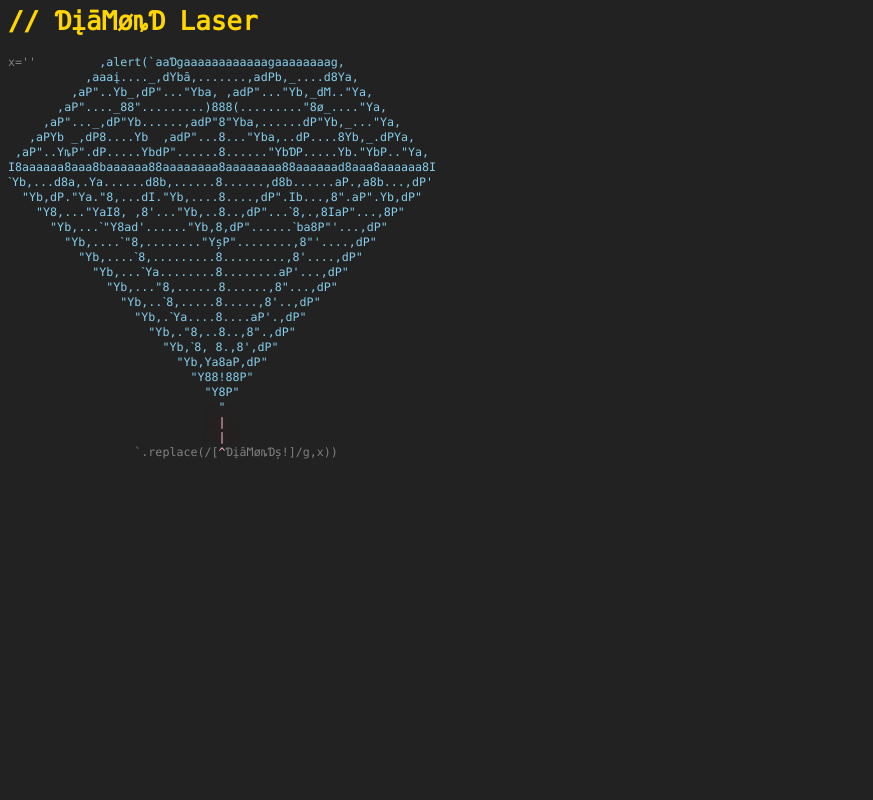
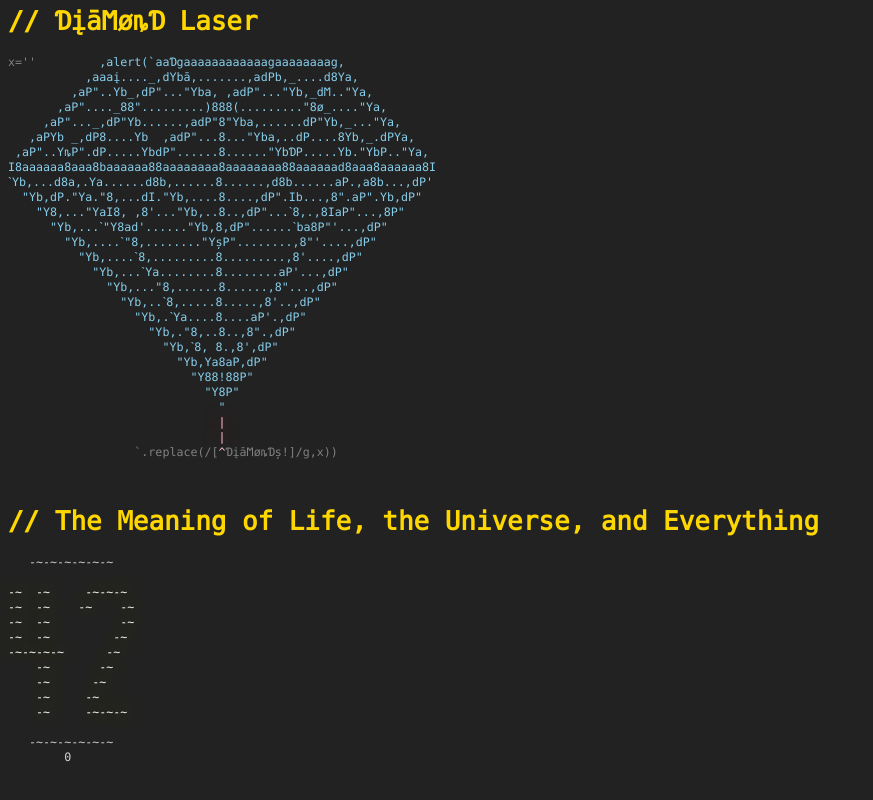
Before and after one commit to molarmanful/jsasciiart, a plain HTML site: page index.html in a window 1280 px wide. Shown: the part 1017-1817 px from the top of the page, without its empty margins (0-873 px from the left). Before the commit the page ends 1514 px from the top, so only its background shows below. Drawn offline with Linux system fonts and the light colour scheme.

Commit message:
add exhibit

```diff
--- a/index.html
+++ b/index.html
@@ -106,3 +106,23 @@ I8aaaaaa8aaa8baaaaaa88aaaaaaaa8aaaaaaaa88aaaaaad8aaa8aaaaaa8I
 </pre>
 <br>
 <br>
+<h1>The Meaning of Life, the Universe, and Everything</h1>
+<pre style='color:lightgray'>   -~-~-~-~-~-~
+</pre><pre style='text-shadow:0 0 20px yellow'>
+
+-~  -~     -~-~-~
+-~  -~    -~    -~
+-~  -~          -~
+-~  -~         -~
+-~-~-~-~      -~
+    -~       -~
+    -~      -~
+    -~     -~
+    -~     -~-~-~
+
+</pre><pre style='color:lightgray'>
+   -~-~-~-~-~-~
+        0
+</pre>
+<br>
+<br>
```
